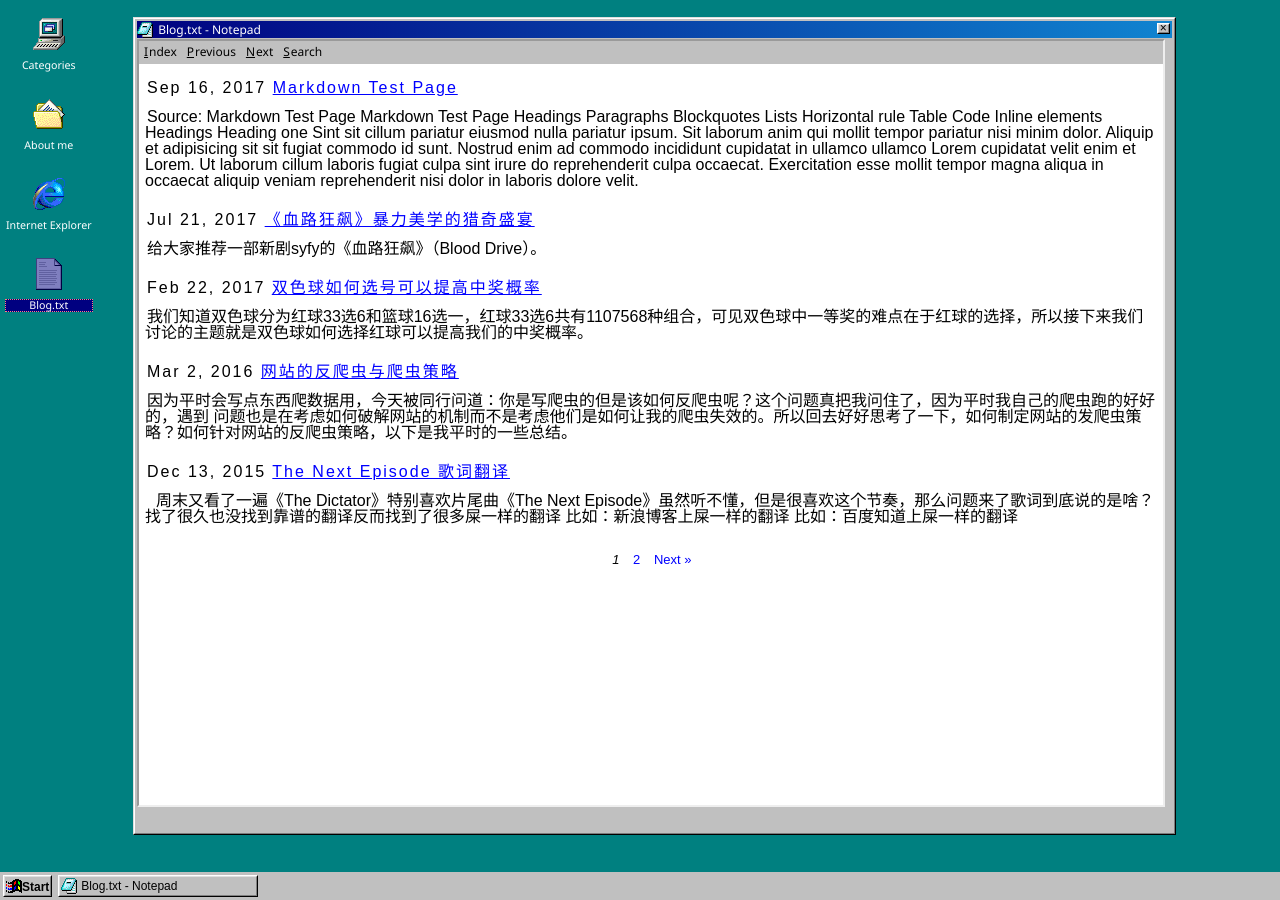
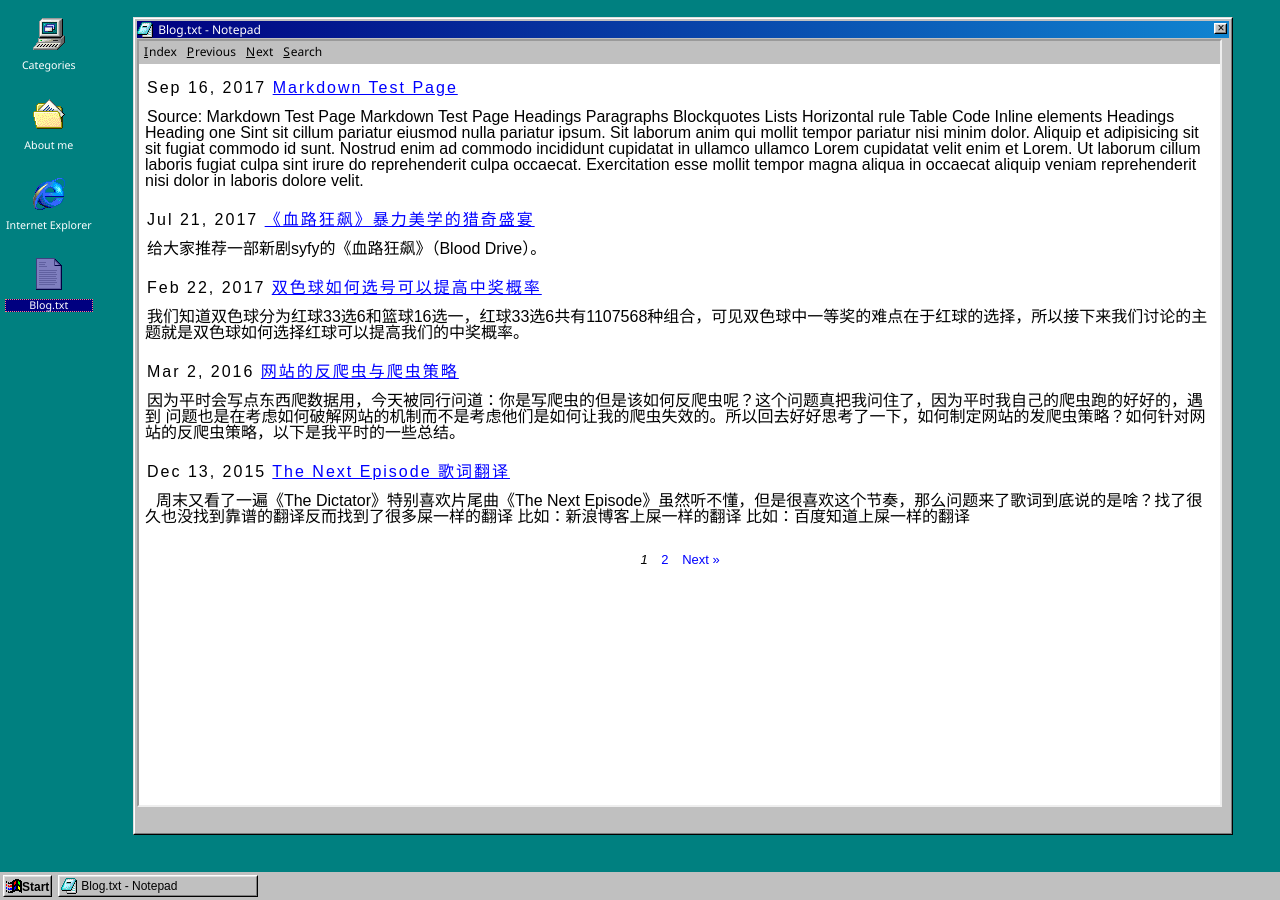
Before and after one commit to jerzygao/windows98-jekyll-theme, a Jekyll site: the page index.html, which Jekyll copies as it is, in a window 1280 px wide. Built offline with Jekyll 4.4.1, drawn with Linux system fonts in a browser that asks for light colours.

Commit message:
blog窗口关闭按钮事件和桌面图标点击切换样式事件

```diff
--- a/css/classic.css
+++ b/css/classic.css
@@ -49,7 +49,7 @@
 	position: relative;
 }
 .desktop-icon.shortcut .icon-wrapper:after {
-	content: url("images/icons/shortcut-32x32.png");
+	content: url("../images/icons/shortcut-32x32.png");
 	position: absolute;
 	left: 0;
 	vertical-align: bottom;
--- a/css/layout.css
+++ b/css/layout.css
@@ -86,7 +86,7 @@
 .desktop-right .window{
 	position: relative;
 	left: 5px;
-	width: 90%;
+	width: 95%;
 	height: 95%;
 	top: 2%;
 	display: block;
--- a/index.html
+++ b/index.html
@@ -36,7 +36,7 @@
                 </div>
                 <div class="title">Internet Explorer</div>
             </div>
-            <div class="desktop-icon shortcut selected focused" draggable="true">
+            <div id="blog-desktop-icon" class="desktop-icon selected focused" draggable="true">
                 <div class="icon-wrapper">
                     <img class="icon" draggable="false" src="images/icons/doc-32x32.png">
                     <img class="icon selection-effect" draggable="false" src="images/icons/doc-32x32.png">
@@ -45,11 +45,11 @@
             </div>
         </div>
         <div class="desktop-right">
-            <div class="window" touch-action="none">
+            <div id="blog-window" class="window" touch-action="none">
                 <div class="window-titlebar" touch-action="none">
                     <img class="icon" draggable="false" src="images/icons/notepad-16x16.png">
                     <span class="window-title">Blog.txt - Notepad</span>
-                    <button class="window-close-button window-button button"></button>
+                    <button id="blog-window-close" class="window-close-button window-button button"></button>
                 </div>
                 <div class="window-content">
                     <iframe allowfullscreen="" src="/blog/index.html" class="page-frame">
@@ -63,11 +63,11 @@
             <img src="images/start.png" /><b>Start</b>
         </button>
         <div class="tasks">
-            <button class="task button"><img class="icon" draggable="false" src="images/icons/notepad-16x16.png"><span class="title">Blog.txt - Notepad</span></button>
+            <button id="blog-window-task" class="task button"><img class="icon" draggable="false" src="images/icons/notepad-16x16.png"><span class="title">Blog.txt - Notepad</span></button>
         </div>
     </div>
-    <script src="js/pep.js"></script>
-    <script src="js/jquery.min.js"></script>
+    <script type="text/javascript" src="js/jquery.min.js"></script>
+    <script type="text/javascript" src="js/init.js"></script>
 </body>
 
 </html>
```
